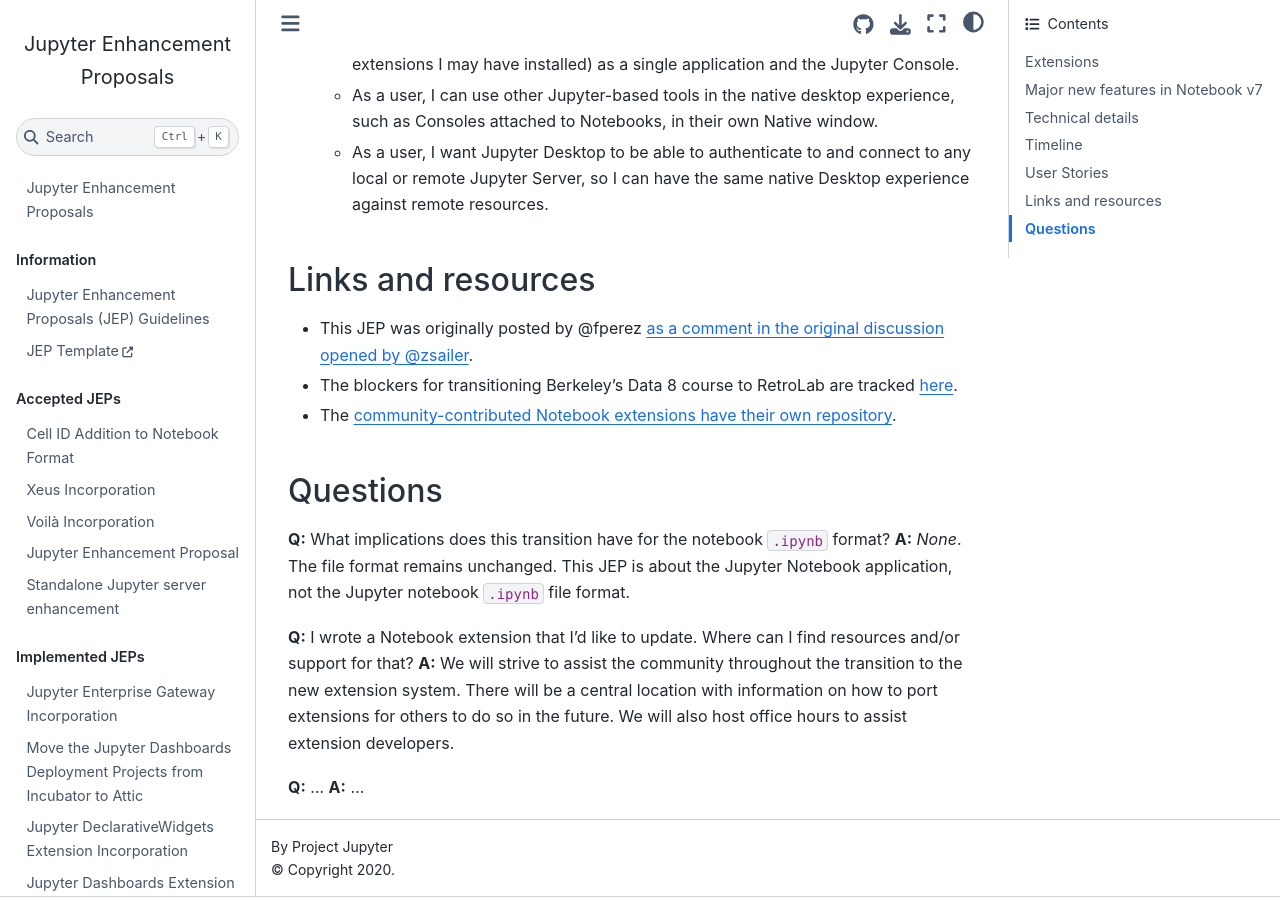
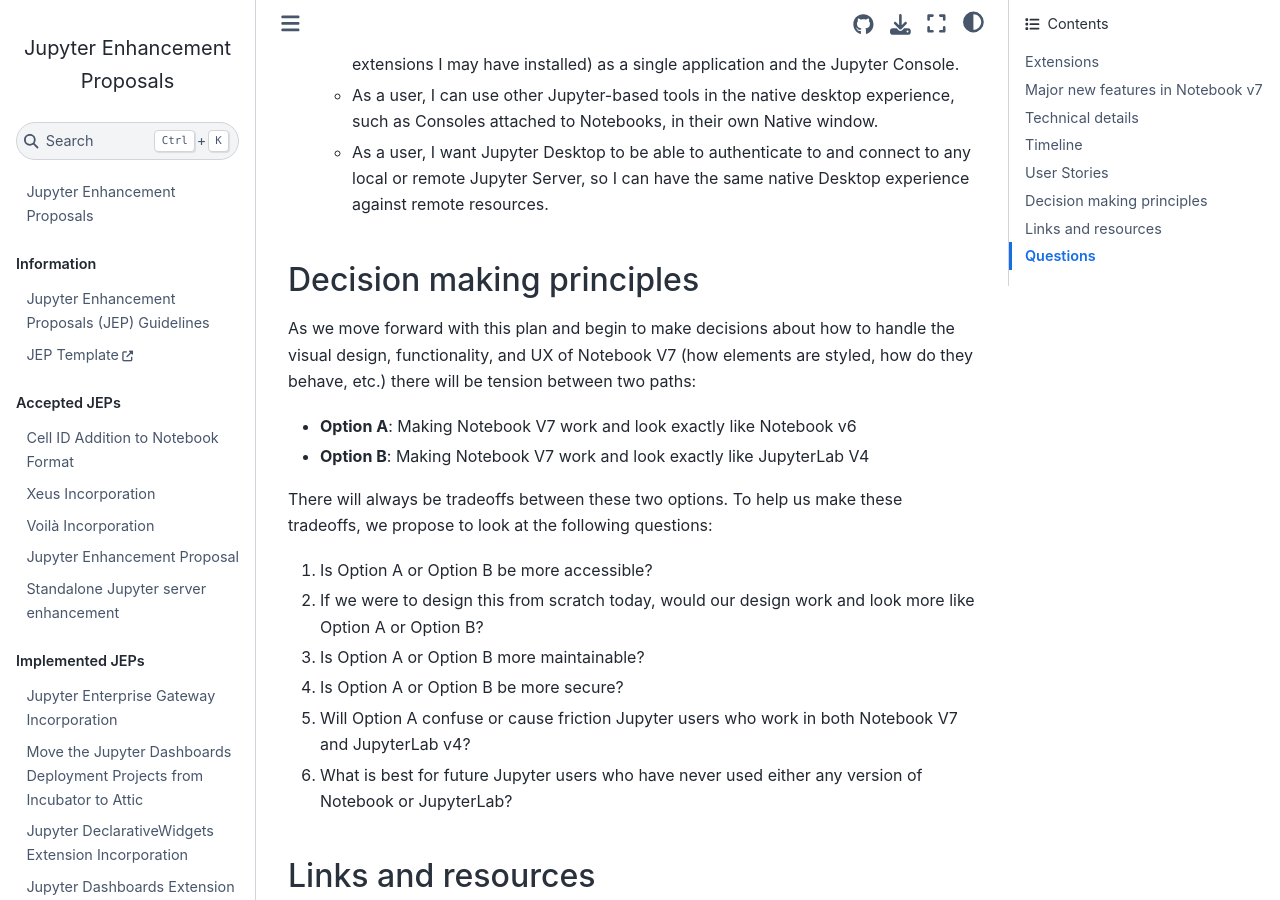
Before and after one commit to jupyter/enhancement-proposals, a Jupyter Book: the page built from NN-notebook-v7/notebook-v7.md, in a window 1280 px wide and 900 px high, scrolled down 4689 px. Built offline with Jupyter Book 1.0.4 settings and Sphinx 7.4.7 and the Sphinx Book theme 1.1.4, drawn with Linux system fonts in a browser that asks for light colours.

Commit message:
Update NN-notebook-v7/notebook-v7.md
Co-authored-by: Brian E. Granger <ellisonbg@gmail.com>

```diff
--- a/NN-notebook-v7/notebook-v7.md
+++ b/NN-notebook-v7/notebook-v7.md
@@ -97,7 +97,21 @@
     - As a user, I want Jupyter Desktop to let me open my Jupyter editor (with any extensions I may have installed) as a single application and the Jupyter Console.
     - As a user, I can use other Jupyter-based tools in the native desktop experience, such as Consoles attached to Notebooks, in their own Native window.
     - As a user, I want Jupyter Desktop to be able to authenticate to and connect to any local or remote Jupyter Server, so I can have the same native Desktop experience against remote resources.
+## Decision making principles
 
+As we move forward with this plan and begin to make decisions about how to handle the visual design, functionality, and UX of Notebook V7 (how elements are styled, how do they behave, etc.) there will be tension between two paths:
+
+* **Option A**: Making Notebook V7 work and look exactly like Notebook v6
+* **Option B**: Making Notebook V7 work and look exactly like JupyterLab V4
+
+There will always be tradeoffs between these two options. To help us make these tradeoffs, we propose to look at the following questions:
+
+1. Is Option A or Option B be more accessible?
+2. If we were to design this from scratch today, would our design work and look more like Option A or Option B?
+3. Is Option A or Option B more maintainable?
+4. Is Option A or Option B be more secure?
+5. Will Option A confuse or cause friction Jupyter users who work in both Notebook V7 and JupyterLab v4?
+6. What is best for future Jupyter users who have never used either any version of Notebook or JupyterLab?
 
 ## Links and resources
 
```
